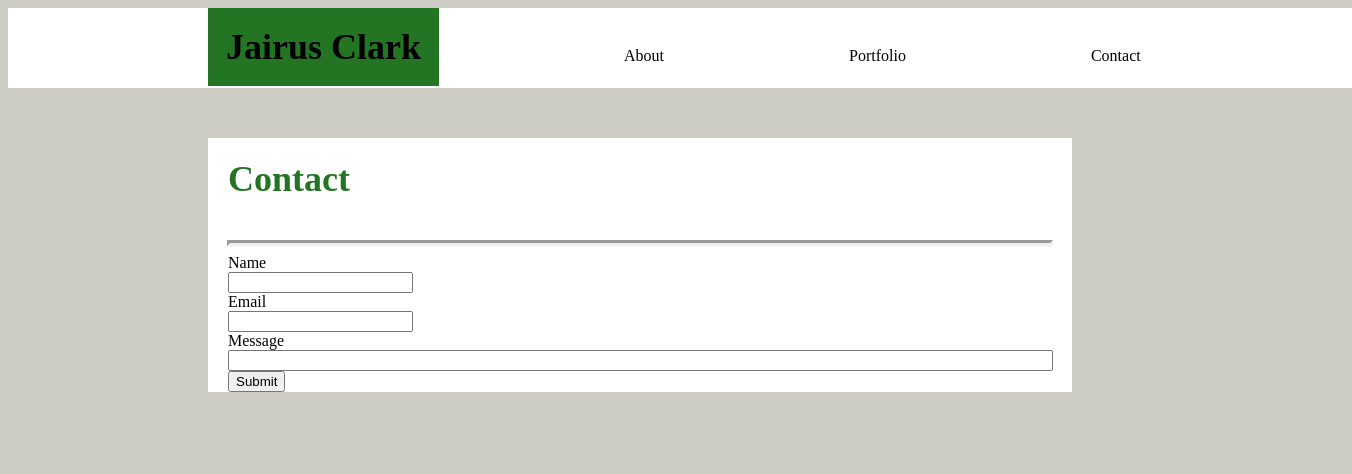
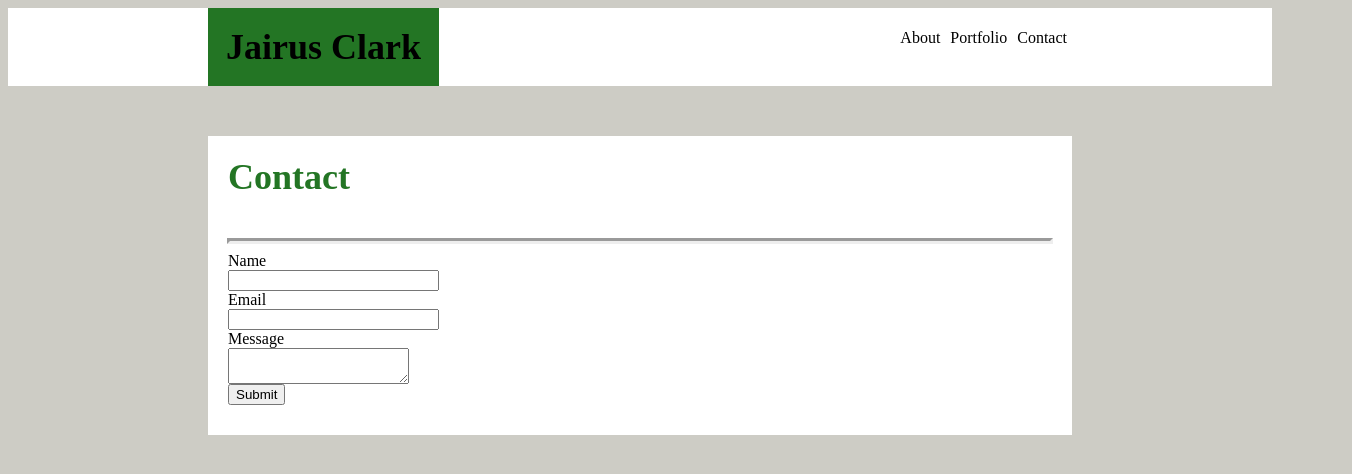
Before and after one commit to JaiClark/Jairus_Portfolio, a plain HTML site: page contact.html in a window 1280 px wide. Shown: the whole page, 1352 px wide, since content can reach past the window. Drawn offline with Linux system fonts and the light colour scheme.

Commit message:
Updates as of 5/19/2018 9:39pm

```diff
--- a/contact.html
+++ b/contact.html
@@ -6,13 +6,15 @@
 </head>
 <body>
 <header>
+<div class="container clearfix">
+    <h1>Jairus Clark</h1>
 
-    <h1>Jairus Clark</h1>
     <ul>
         <li><a href="index.html">About</a></li>
         <li><a href="portfolio.html">Portfolio</a></li>
         <li><a href="contact.html">Contact</a></li>
     </ul>
+</div>
 </header>
 
 <section>
@@ -29,9 +31,13 @@
     <input type="text" name"Email">
     <br>
     Message<br>
-    <input type="text" size="100" name"Enter Message">
+
+    <textarea>
+
+    </textarea>
     <br>
     <input type="submit" value="Submit">
+
 </form>
 </section>
 </body>
--- a/style.css
+++ b/style.css
@@ -4,10 +4,10 @@ h1 {
     float: left;
     padding: 15px;
     font-size: 36px;
+    border: 3px solid #237524;
     margin-left: 200px;
     margin-top: 0px;
-    border: 3px solid #237524;
-    clear: both;
+    margin-bottom: 0px;
 }
 
 h2{
@@ -20,23 +20,21 @@ h2{
 
 ul {
     list-style-type: none;
-    padding: 40px;
-    background-color: #ffffff;
-    width: 100%;
-    line-height: 100%;
+    width: auto;
+    float: right;
+    margin-right: 200px;
 }
 
 li {
     word-spacing: 15px;
+    display: inline;
 }
 
 a {
     text-decoration: none;
     float: left;
     color: black;
-    margin-left: 185px;
-    padding: 0px;
-    word-spacing: 100px;
+    padding: 5px;
 }
 
 body {
@@ -57,6 +55,8 @@ img {
 
 p {
     font-size: 24px;
+    margin-left: 35px;
+    padding-bottom: 15px;
 }
 
 hr {
@@ -71,4 +71,23 @@ header {
 
 form {
     margin-left: 20px;
+    padding-bottom: 30px;
 }
+input[type=text]{
+    width: 25%;
+}
+
+.container {
+    width: 100%;
+    background: white;
+}
+
+.container-2 {
+    float;
+}
+
+.clearfix::after {
+    content:"";
+    display: block;
+    clear: both;
+}
```
Also changed, not shown: index.html (+5 -2 lines), portfolio.html (+10 -7 lines).
